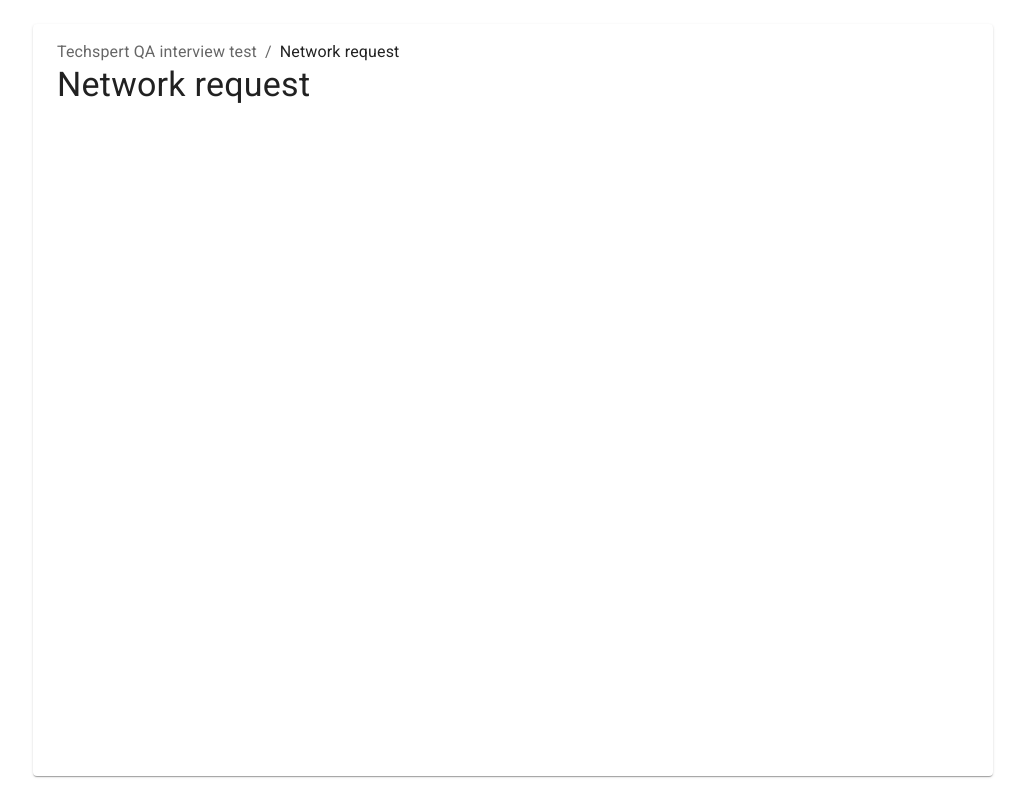
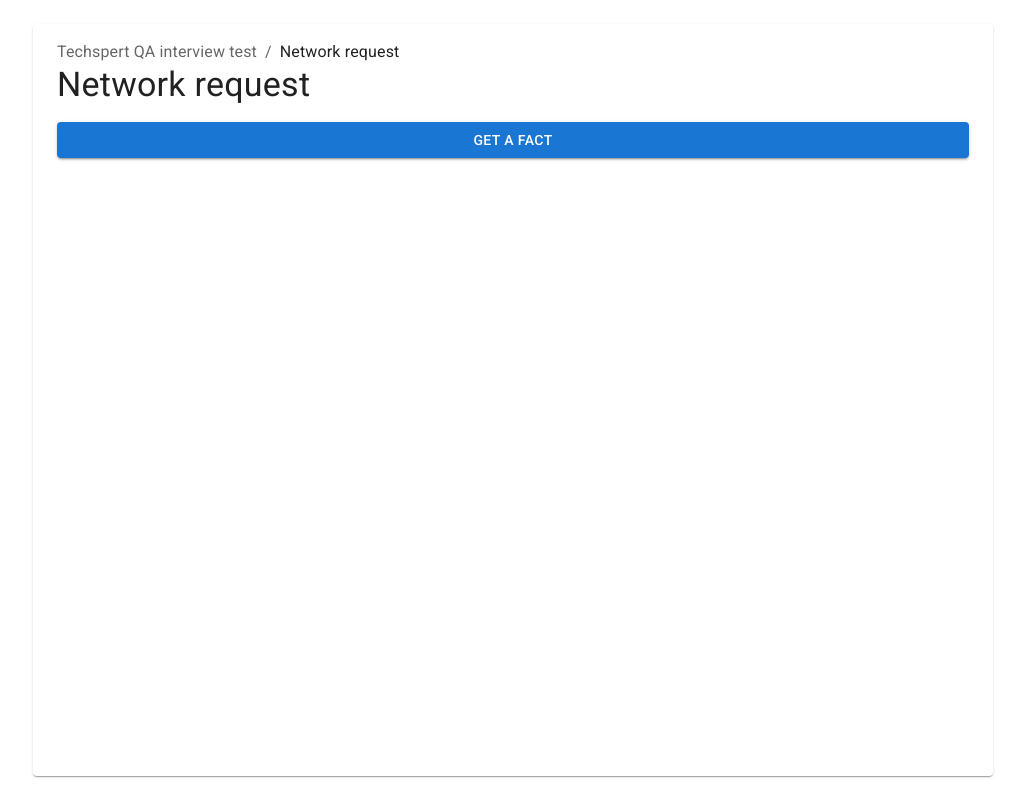
Before and after one commit to techspert-io/txp-qa-interview-test, a Next.js app: page /network-request in a window 1280 px wide. Shown: the whole page, without its empty margins (127-1152 px from the left). Built offline with nearby package versions, Linux system fonts and the light colour scheme.

Commit message:
facts page

```diff
--- /dev/null
+++ b/src/app/network-request/facts.tsx
@@ -0,0 +1,104 @@
+'use client';
+
+import {
+  Alert,
+  AlertTitle,
+  Box,
+  Button,
+  CircularProgress,
+} from '@mui/material';
+import { useState } from 'react';
+
+interface IResponse {
+  data: IFact[];
+}
+
+interface IFact {
+  id: string;
+  type: string;
+  attributes: {
+    body: string;
+  };
+}
+
+const handleClick = async (): Promise<string | void> => {
+  await new Promise((resolve) =>
+    setTimeout(resolve, Math.floor(Math.random() * 6) + 7 * 1000),
+  );
+
+  const response = await fetch('https://dogapi.dog/api/v2/facts');
+
+  if (!response.ok) {
+    return;
+  }
+
+  const body: IResponse = await response.json();
+
+  if (!body.data.length) {
+    return;
+  }
+
+  const [{ attributes }] = body.data;
+
+  return attributes.body;
+};
+
+export const Facts = () => {
+  const [fact, setFact] = useState('');
+  const [loading, setLoading] = useState(false);
+  const [error, setError] = useState(false);
+
+  return (
+    <Box>
+      <Button
+        variant="contained"
+        fullWidth
+        sx={{ marginBottom: 2 }}
+        onClick={async () => {
+          setFact('');
+          setLoading(true);
+          setError(false);
+
+          const fact = await handleClick();
+
+          if (!fact) {
+            setError(true);
+            return;
+          }
+
+          setFact(fact);
+          setLoading(false);
+        }}
+      >
+        {loading ? (
+          <CircularProgress size="1.5rem" sx={{ color: '#FFFFFF' }} />
+        ) : (
+          'Get a fact'
+        )}
+      </Button>
+      {fact && (
+        <Alert
+          severity="info"
+          sx={{ width: '100%' }}
+          onClose={() => {
+            setFact('');
+          }}
+        >
+          <AlertTitle>Did you know?</AlertTitle>
+          {fact}
+        </Alert>
+      )}
+      {error && (
+        <Alert
+          severity="error"
+          sx={{ width: '100%' }}
+          onClose={() => {
+            setError(false);
+          }}
+        >
+          Failed to fetch a fact, please try again
+        </Alert>
+      )}
+    </Box>
+  );
+};
--- a/src/app/network-request/page.tsx
+++ b/src/app/network-request/page.tsx
@@ -1,13 +1,16 @@
 import { PageTitleAndNavigation } from '@/libs/react/components/title';
 import { BaseBreadcrumb } from '@/libs/react/router/breadcrumbs';
+import { Box } from '@mui/material';
+import { Facts } from './facts';
 
 export default function NetworkRequest() {
   return (
-    <>
+    <Box>
       <PageTitleAndNavigation
         pageTitle="Network request"
         breadcrumbs={[BaseBreadcrumb]}
       />
-    </>
+      <Facts />
+    </Box>
   );
 }
```
